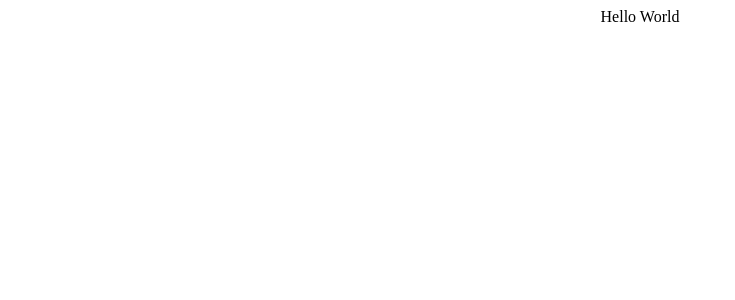
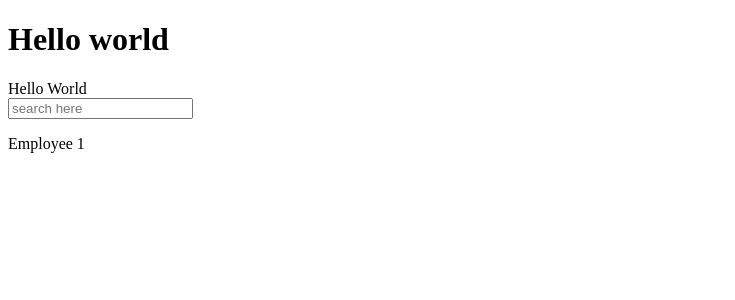
Before and after one commit to brer4449/Employee-Directory--React, a React (Create React App) app in the folder employee_dir/: page / in a window 1280 px wide. Shown: the top 300 px of the page, without its empty margins (0-735 px from the left). Built offline with nearby package versions, Linux system fonts and the light colour scheme; no server answers.

Commit message:
added components and api

```diff
--- a/employee_dir/package.json
+++ b/employee_dir/package.json
@@ -6,6 +6,7 @@
     "@testing-library/jest-dom": "^4.2.4",
     "@testing-library/react": "^9.4.1",
     "@testing-library/user-event": "^7.2.1",
+    "axios": "^0.19.2",
     "react": "^16.13.0",
     "react-dom": "^16.13.0",
     "react-scripts": "3.4.0"
--- a/employee_dir/src/App.css
+++ b/employee_dir/src/App.css
@@ -1,16 +1,5 @@
 .App {
   text-align: center;
-}
-
-.App-logo {
-  height: 40vmin;
-  pointer-events: none;
-}
-
-@media (prefers-reduced-motion: no-preference) {
-  .App-logo {
-    animation: App-logo-spin infinite 20s linear;
-  }
 }
 
 .App-header {
--- a/employee_dir/src/App.js
+++ b/employee_dir/src/App.js
@@ -1,12 +1,35 @@
 import React from "react";
+import Header from "./components/Header";
+import SearchInput from "./components/SearchInput";
+import EmployeeRow from "./components/EmployeeRow";
+import API from "./utils/API";
 import "./App.css";
 
-function App() {
-  return (
-    <div className="App">
-      <hi>Hello World</hi>
-    </div>
-  );
+class App extends React.Component {
+  state = {
+    employees: []
+  };
+
+  componentDidMount() {
+    this.getUser();
+  }
+
+  getUser = () => {
+    API.getRandomUser()
+      .then(res => this.setState({ employees: res.data.name }))
+      .catch(err => console.log(err));
+  };
+
+  render() {
+    return (
+      <>
+        <h1>Hello world</h1>
+        <Header />
+        <SearchInput />
+        <EmployeeRow name={this.state.name} />
+      </>
+    );
+  }
 }
 
 export default App;
--- /dev/null
+++ b/employee_dir/src/components/EmployeeRow.js
@@ -0,0 +1,11 @@
+import React from "react";
+
+function EmployeeRow() {
+  return (
+    <div>
+      <p>Employee 1</p>
+    </div>
+  );
+}
+
+export default EmployeeRow;
--- /dev/null
+++ b/employee_dir/src/components/Header.js
@@ -0,0 +1,11 @@
+import React from "react";
+
+function Header() {
+  return (
+    <div>
+      <header> Hello World</header>
+    </div>
+  );
+}
+
+export default Header;
--- /dev/null
+++ b/employee_dir/src/components/SearchInput.js
@@ -0,0 +1,11 @@
+import React from "react";
+
+function SearchInput() {
+  return (
+    <div>
+      <input placeholder="search here"></input>
+    </div>
+  );
+}
+
+export default SearchInput;
--- /dev/null
+++ b/employee_dir/src/utils/API.js
@@ -0,0 +1,9 @@
+import axios from "axios";
+
+// Export an object containing methods we'll use for accessing the json placeholder API
+
+export default {
+  getRandomUser: function() {
+    return axios.get("https://jsonplaceholder.typicode.com/users");
+  }
+};
```
Also changed, not shown: 2 other files (tests, documents, lock files or other folders).
